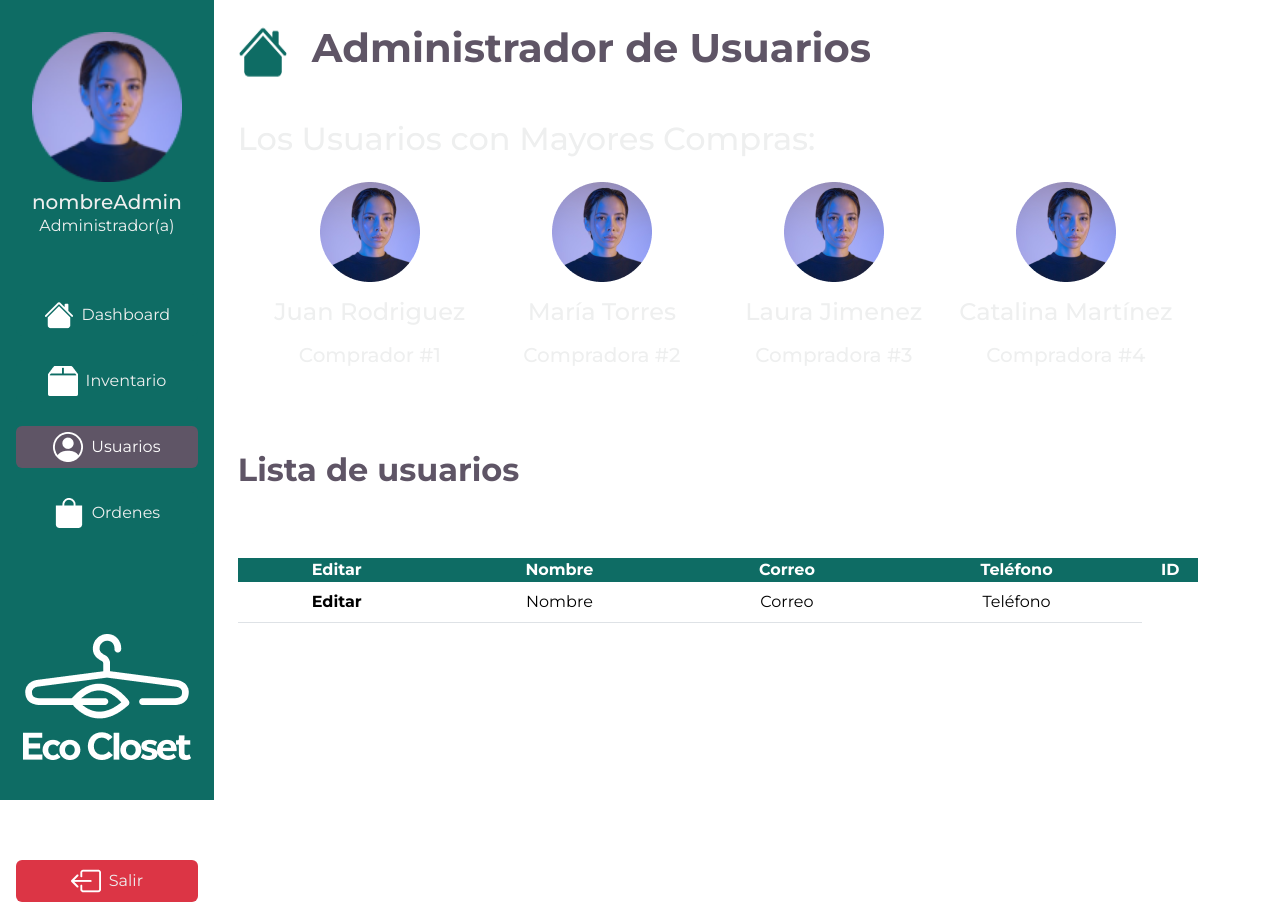
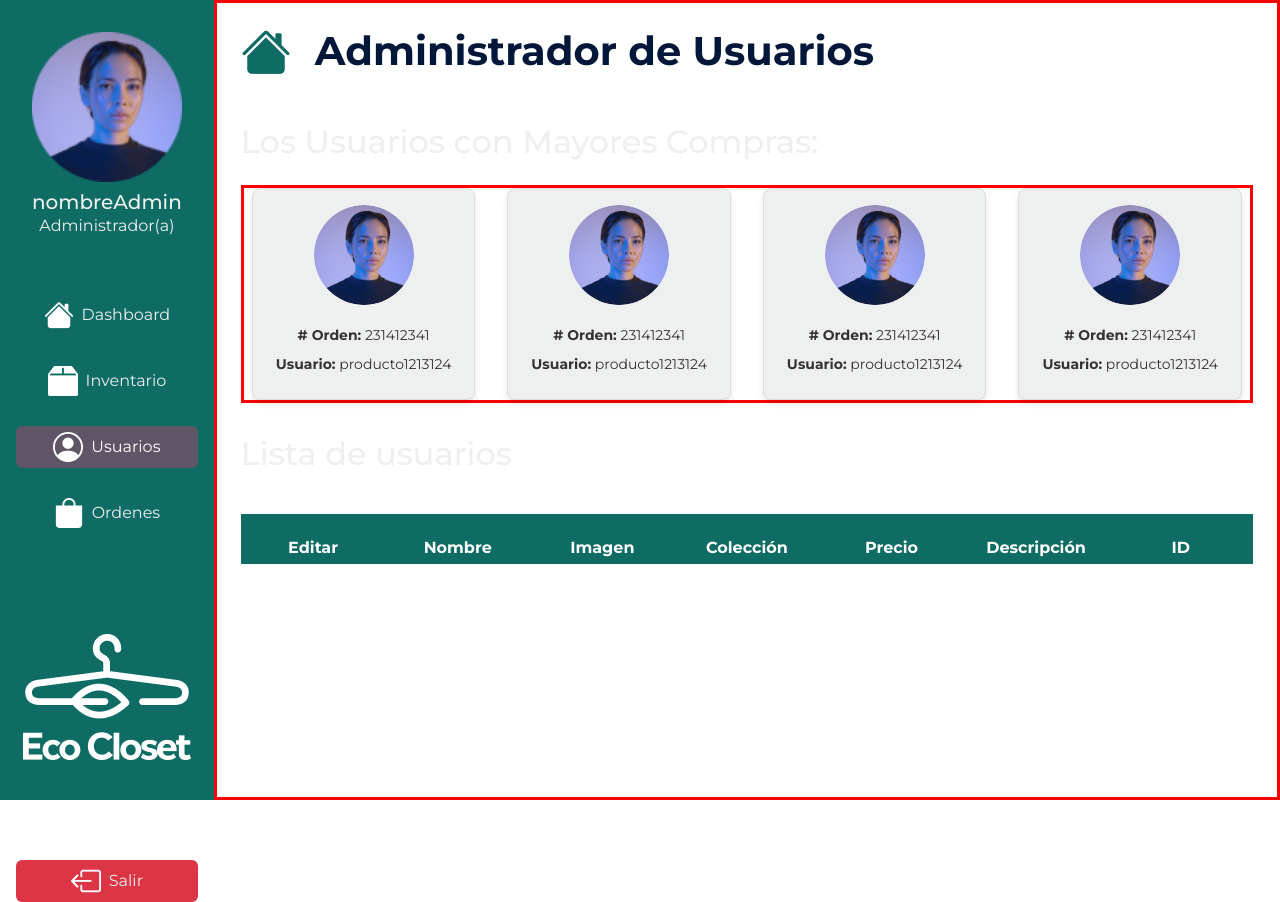
Before and after one commit to Camilo-Fetiva/Ecocloset-TF300h, an Angular app in the folder frontend/: page /Dashboard/Usuarios in a window 1280 px wide. Built offline with nearby package versions, Linux system fonts and the light colour scheme.

Commit message:
[actualizar[ ajustes usuarios

```diff
--- a/frontend/src/app/pages/dashboard/users/users.component.css
+++ b/frontend/src/app/pages/dashboard/users/users.component.css
@@ -77,7 +77,9 @@ a:link, :visited, :hover, :active{
 
 
 .informacion{
-    margin: 24px;
+    flex: 1;
+    padding: 24px;
+    border: solid red;
 }
 
 .titulo{
@@ -86,58 +88,63 @@ a:link, :visited, :hover, :active{
     width: 100%;
     gap: 24px;
     margin-bottom: 40px;
+    color: rgb(0, 23, 58);
 }
 
 .titulo h1{
     font-weight: bolder;
-    color: var(--colorSecundario);
 }
 
 .productos-vendidos{
     display: flex;
-    margin: auto;
-    padding: 16px;
-    width: 75vw;
+    justify-content: space-between;
+    margin: 24px 0;
+    width: auto;
+    gap: 16px;
+    border: solid red;
 }
 
-.productos-texto{
-    width: 100%;
+.orden-card {
+    background-color: var(--colorBlanco);
+    border: 1px solid #ddd;
+    border-radius: 8px;
+    padding: 16px;
+    width: 30%;
+    text-align: center;
+    box-shadow: 0px 4px 6px rgba(0, 0, 0, 0.1);
     margin: 0 8px;
-    text-align: center;
 }
 
-.productos-texto h4{
-    margin: 16px 0;
+.orden-card img {
+    width: 100px;
+    height: 100px;
+    border-radius: 50%;
+    margin-bottom: 12px;
+}
+
+.orden-detalle p {
+    margin: 8px 0;
+    font-size: 14px;
+    color: #333;
 }
 
 .boton-producto{
     display: flex;
     gap: 16px;
-    margin: 60px 0;
+    margin: 32px 0;
+    align-items: start;
 }
 
-.boton-producto h2{
-    font-weight: bold;
-    color: var(--colorSecundario);
+.table{
+    background-color: var(--colorPrimario);
+    table-layout: fixed; /* Hace que todas las celdas tengan el mismo tamaño */
+    width: 100%; /* Asegura que la tabla ocupe el 100% del ancho disponible */
 }
 
-.boton-anadir{
-    display: flex;
+.table th{
     text-align: center;
-    justify-content: start;
-    padding: 8px;
-    gap: 16px;
-    font-weight: bolder;
-    color: var(--colorBlanco);
-    text-decoration: none;
-    background-color: var(--colorSecundario);
-    border-radius: 8px;
+    width: 100%;
+    height: 50px;
+    word-wrap: break-word;
+    padding: 4px;
 }
-
-.tabla-inventario{
-    text-align: center;
-}
-.table-dark{
-    background-color: var(--colorPrimario);
-
-}
--- a/frontend/src/app/pages/dashboard/users/users.component.html
+++ b/frontend/src/app/pages/dashboard/users/users.component.html
@@ -51,35 +51,43 @@
     <!-- Dashboard Info -->
     <section class="informacion">
         <section class="titulo">
-            <img src="/assets/dashboard/home/img-icono-home2.png" alt="icono">
+            <img src="/assets/dashboard/home/img-icono-home2.png" alt="icono" height="50px">
             <h1>Administrador de Usuarios</h1>
         </section>
 
         <h2>Los Usuarios con Mayores Compras:</h2>
 
         <section class="productos-vendidos">
-            <section class="productos-texto">
-                <img src="/assets/dashboard/home/img-admin.png" alt="img-administrador">
-                <h4>Juan Rodriguez</h4>
-                <h5>Comprador #1</h5>
+            <section class="orden-card">
+                <img src="/assets/dashboard/home/img-admin.png" alt="img-producto">
+                <div class="orden-detalle">
+                    <p><strong># Orden:</strong> 231412341</p>
+                    <p><strong>Usuario:</strong> producto1213124</p>
+                </div>
             </section>
 
-            <section class="productos-texto">
-                <img src="/assets/dashboard/home/img-admin.png" alt="img-administrador">
-                <h4>María Torres</h4>
-                <h5>Compradora #2</h5>
+            <section class="orden-card">
+                <img src="/assets/dashboard/home/img-admin.png" alt="img-producto">
+                <div class="orden-detalle">
+                    <p><strong># Orden:</strong> 231412341</p>
+                    <p><strong>Usuario:</strong> producto1213124</p>
+                </div>
             </section>
 
-            <section class="productos-texto">
-                <img src="/assets/dashboard/home/img-admin.png" alt="img-administrador">
-                <h4>Laura Jimenez</h4>
-                <h5>Compradora #3</h5>
+            <section class="orden-card">
+                <img src="/assets/dashboard/home/img-admin.png" alt="img-producto">
+                <div class="orden-detalle">
+                    <p><strong># Orden:</strong> 231412341</p>
+                    <p><strong>Usuario:</strong> producto1213124</p>
+                </div>
             </section>
 
-            <section class="productos-texto">
-                <img src="/assets/dashboard/home/img-admin.png" alt="img-administrador">
-                <h4>Catalina Martínez</h4>
-                <h5>Compradora #4</h5>
+            <section class="orden-card">
+                <img src="/assets/dashboard/home/img-admin.png" alt="img-producto">
+                <div class="orden-detalle">
+                    <p><strong># Orden:</strong> 231412341</p>
+                    <p><strong>Usuario:</strong> producto1213124</p>
+                </div>
             </section>
         </section>
 
@@ -93,19 +101,13 @@
                 <thead class="table-dark">
                     <th scope="col">Editar</th>
                     <th scope="col">Nombre</th>
-                    <th scope="col">Correo</th>
-                    <th scope="col">Teléfono</th>
+                    <th scope="col">Imagen</th>
+                    <th scope="col">Colección</th>
+                    <th scope="col">Precio</th>
+                    <th scope="col">Descripción</th>
                     <th scope="col">ID</th>
                 </thead>
-                <tbody>
-                    <tr>
-                        <th scope="row">Editar</th>
-                        <td>Nombre</td>
-                        <td>Correo</td>
-                        <td>Teléfono</td>
-                    </tr>
-                </tbody>
-              </table>
+            </table>
         </section>
     </section>
 
```
